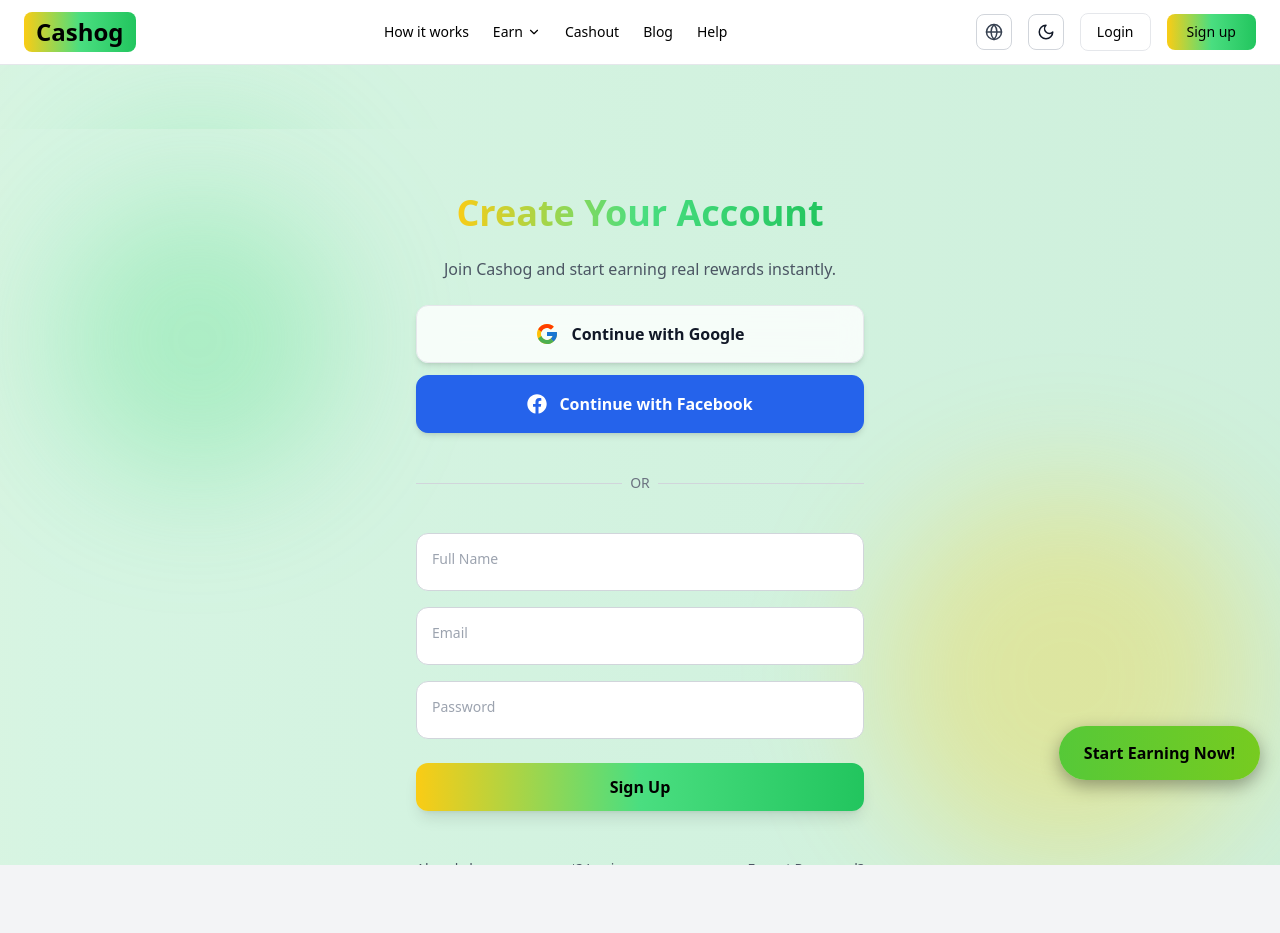
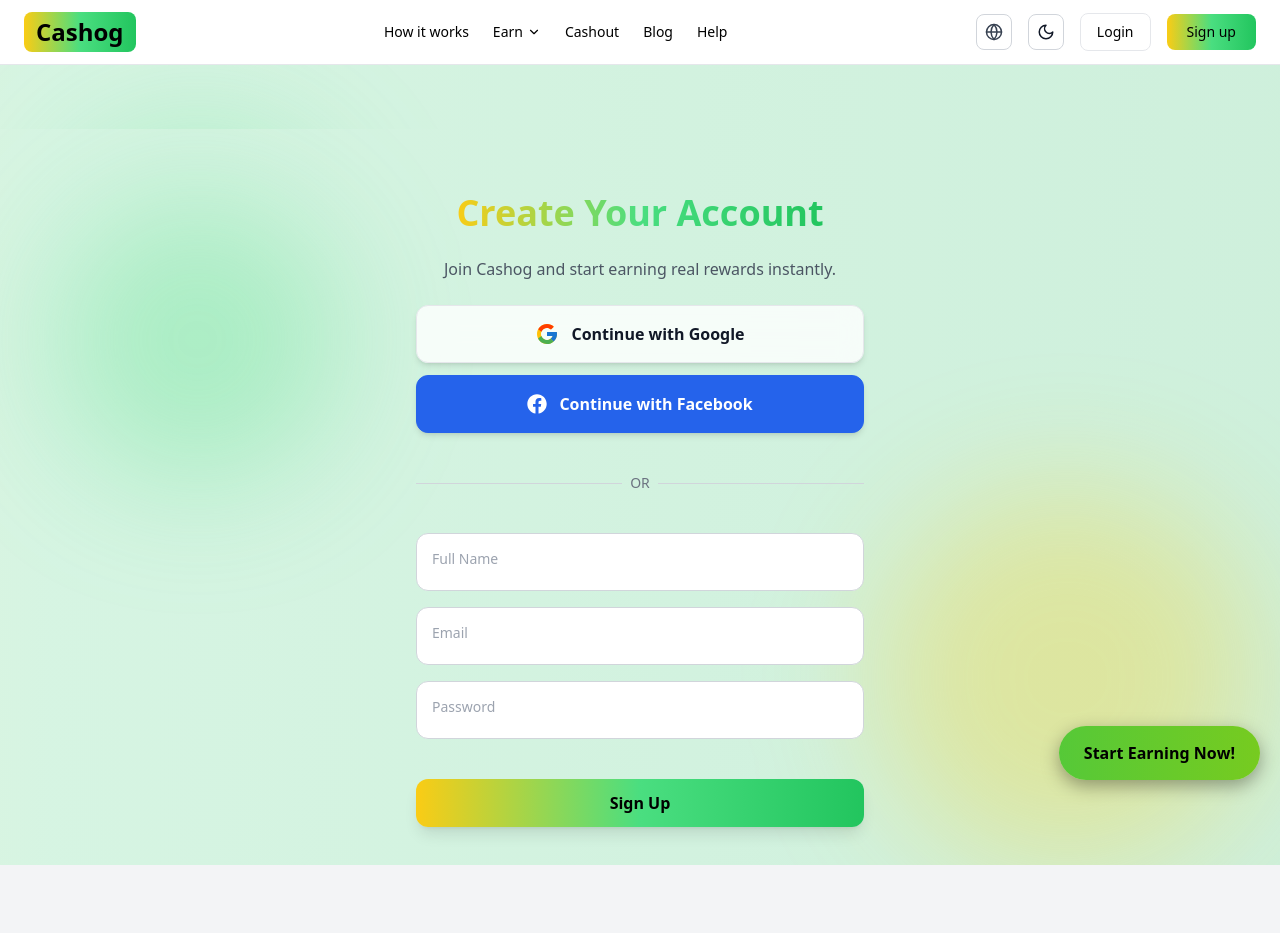
Before and after one commit to tool63/cashin, a Next.js app: page /signup in a window 1280 px wide. Shown: the top 933 px of the page. Built offline with nearby package versions, Linux system fonts and the light colour scheme.

Commit message:
Update page.tsx

```diff
--- a/app/(auth)/signup/page.tsx
+++ b/app/(auth)/signup/page.tsx
@@ -31,7 +31,7 @@ export default function SignupPage() {
         initial={{ opacity: 0, y: 20 }}
         animate={{ opacity: 1, y: 0 }}
         transition={{ duration: 0.5 }}
-        className="w-full max-w-md flex flex-col items-center gap-6"
+        className="w-full max-w-md flex flex-col items-center gap-6 px-4 sm:px-0"
       >
         {/* Header */}
         <h1 className="text-3xl sm:text-4xl font-extrabold text-center bg-clip-text text-transparent bg-gradient-to-r from-yellow-400 via-green-400 to-green-500">
@@ -53,6 +53,7 @@ export default function SignupPage() {
 
         {/* Form */}
         <form onSubmit={handleSubmit} className="w-full flex flex-col gap-4">
+          {/* Name Input */}
           <div className="relative">
             <input
               type="text"
@@ -68,6 +69,7 @@ export default function SignupPage() {
             </label>
           </div>
 
+          {/* Email Input */}
           <div className="relative">
             <input
               type="email"
@@ -83,6 +85,7 @@ export default function SignupPage() {
             </label>
           </div>
 
+          {/* Password Input */}
           <div className="relative">
             <input
               type="password"
@@ -98,18 +101,17 @@ export default function SignupPage() {
             </label>
           </div>
 
-          <button className="mt-2 bg-gradient-to-r from-yellow-400 via-green-400 to-green-500 text-black py-3 rounded-xl font-extrabold shadow-lg hover:scale-105 transition-transform duration-200">
+          {/* Sign Up Button */}
+          <button className="mt-6 bg-gradient-to-r from-yellow-400 via-green-400 to-green-500 text-black py-3 rounded-xl font-extrabold shadow-lg hover:scale-105 transition-transform duration-200">
             Sign Up
           </button>
         </form>
 
-        {/* Footer Links */}
-        <div className="flex justify-between w-full text-sm text-gray-600 dark:text-gray-400 mt-6">
-          <Link href="/login" className="hover:underline font-medium">
-            Already have an account? Login
-          </Link>
-          <Link href="/reset" className="hover:underline font-medium">
-            Forgot Password?
+        {/* Footer login link */}
+        <div className="flex justify-center w-full text-sm text-gray-600 dark:text-gray-400 mt-6">
+          <span>Already have an account? </span>
+          <Link href="/login" className="ml-1 font-medium text-green-500 hover:underline">
+            Login
           </Link>
         </div>
       </motion.div>
```
